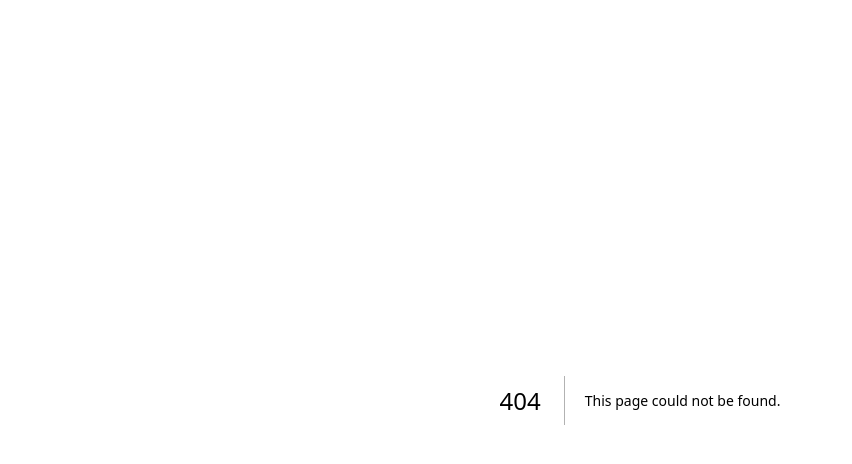
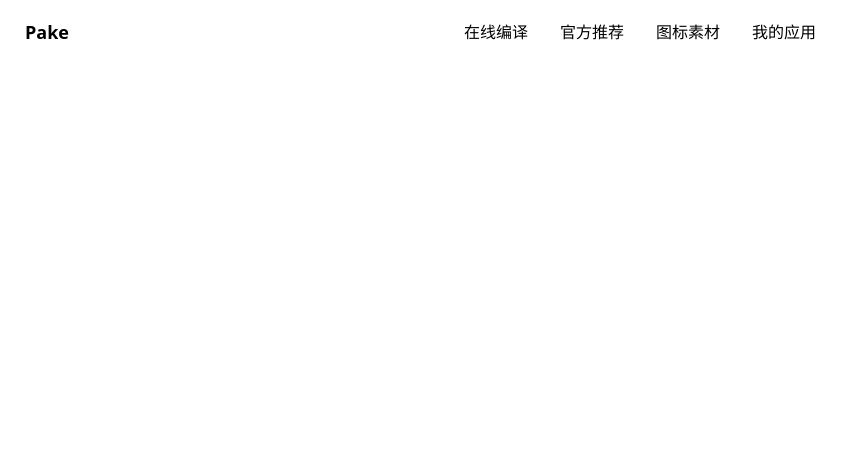
Before and after one commit to tw93/Pake, a Next.js app: page /components/navbar in a window 1280 px wide. Before the commit this address had no page. Shown: the top 464 px of the page, without its empty margins (0-852 px from the left). Built offline with nearby package versions, Linux system fonts and the light colour scheme.

Commit message:
:sparkles: 暂时提交

```diff
--- a/package.json
+++ b/package.json
@@ -1,5 +1,5 @@
 {
-  "name": "nextjs",
+  "name": "Pake",
   "version": "0.1.0",
   "private": true,
   "scripts": {
@@ -10,6 +10,7 @@
   },
   "dependencies": {
     "@next/font": "13.1.6",
+    "daisyui": "^2.50.0",
     "eslint": "8.32.0",
     "eslint-config-next": "13.1.6",
     "next": "13.1.6",
--- a/pages/_document.js
+++ b/pages/_document.js
@@ -2,7 +2,7 @@ import { Html, Head, Main, NextScript } from 'next/document'
 
 export default function Document() {
   return (
-    <Html lang="en">
+    <Html lang="en" data-theme='lofi'>
       <Head />
       <body>
         <Main />
--- /dev/null
+++ b/pages/components/navbar.js
@@ -0,0 +1,28 @@
+export default function Navbar({ children }) {
+  return (
+    <>
+      <div className="navbar bg-base-100">
+        <div className="navbar-start">
+          <a className="btn btn-ghost normal-case text-lg">Pake</a>
+        </div>
+        <div className="navbar-center flex">
+          <ul className="menu menu-horizontal px-1">
+            <li>
+              <a>在线编译</a>
+            </li>
+            <li>
+              <a>官方推荐</a>
+            </li>
+            <li>
+              <a>图标素材</a>
+            </li>
+            <li>
+              <a>我的应用</a>
+            </li>
+          </ul>
+        </div>
+        <div className="navbar-end"></div>
+      </div>
+    </>
+  );
+}
--- /dev/null
+++ b/pages/contributor.js
@@ -0,0 +1,3 @@
+export default function About() {
+  return <div>贡献者们</div>
+}
--- a/pages/index.js
+++ b/pages/index.js
@@ -2,6 +2,7 @@ import Head from 'next/head';
 import Image from 'next/image';
 import { Inter } from '@next/font/google';
 import styles from '@/styles/Home.module.css';
+import Navbar from './components/navbar';
 
 const inter = Inter({ subsets: ['latin'] });
 
@@ -15,108 +16,7 @@ export default function Home() {
         <link rel="icon" href="/favicon.ico" />
       </Head>
       <main className={styles.main}>
-        <div className={styles.description}>
-          <p>
-            Get started by editing&nbsp;
-            <code className={styles.code}>pages/index.js</code>
-          </p>
-          <div>
-            <a
-              href="https://vercel.com?utm_source=create-next-app&utm_medium=default-template&utm_campaign=create-next-app"
-              target="_blank"
-              rel="noopener noreferrer"
-            >
-              By{' '}
-              <Image
-                src="/vercel.svg"
-                alt="Vercel Logo"
-                className={styles.vercelLogo}
-                width={100}
-                height={24}
-                priority
-              />
-            </a>
-          </div>
-        </div>
-
-        <div className={styles.center}>
-          <Image
-            className={styles.logo}
-            src="/next.svg"
-            alt="Next.js Logo"
-            width={180}
-            height={37}
-            priority
-          />
-          <div className={styles.thirteen}>
-            <Image
-              src="/thirteen.svg"
-              alt="13"
-              width={40}
-              height={31}
-              priority
-            />
-          </div>
-        </div>
-
-        <div className={styles.grid}>
-          <a
-            href="https://nextjs.org/docs?utm_source=create-next-app&utm_medium=default-template&utm_campaign=create-next-app"
-            className={styles.card}
-            target="_blank"
-            rel="noopener noreferrer"
-          >
-            <h2 className={inter.className}>
-              Docs <span>-&gt;</span>
-            </h2>
-            <p className={inter.className}>
-              Find in-depth information about Next.js features and&nbsp;API.
-            </p>
-          </a>
-
-          <a
-            href="https://nextjs.org/learn?utm_source=create-next-app&utm_medium=default-template&utm_campaign=create-next-app"
-            className={styles.card}
-            target="_blank"
-            rel="noopener noreferrer"
-          >
-            <h2 className={inter.className}>
-              Learn <span>-&gt;</span>
-            </h2>
-            <p className={inter.className}>
-              Learn about Next.js in an interactive course with&nbsp;quizzes!
-            </p>
-          </a>
-
-          <a
-            href="https://vercel.com/templates?framework=next.js&utm_source=create-next-app&utm_medium=default-template&utm_campaign=create-next-app"
-            className={styles.card}
-            target="_blank"
-            rel="noopener noreferrer"
-          >
-            <h2 className={inter.className}>
-              Templates <span>-&gt;</span>
-            </h2>
-            <p className={inter.className}>
-              Discover and deploy boilerplate example Next.js&nbsp;projects.
-            </p>
-          </a>
-
-          <a
-            href="https://vercel.com/new?utm_source=create-next-app&utm_medium=default-template&utm_campaign=create-next-app"
-            className={styles.card}
-            target="_blank"
-            rel="noopener noreferrer"
-          >
-            <h2 className={inter.className}>
-              Deploy <span>-&gt;</span>
-            </h2>
-            <p className={inter.className}>
-              Instantly deploy your Next.js site to a shareable URL
-              with&nbsp;Vercel.
-            </p>
-          </a>
-        </div>
+        <Navbar />
       </main>
     </>
   );
--- /dev/null
+++ b/pages/myapp.js
@@ -0,0 +1,3 @@
+export default function About() {
+  return <div>我的应用</div>
+}
--- /dev/null
+++ b/pages/recommend.js
@@ -0,0 +1,3 @@
+export default function About() {
+  return <div>官方推荐</div>
+}
--- a/styles/Home.module.css
+++ b/styles/Home.module.css
@@ -3,7 +3,7 @@
   flex-direction: column;
   justify-content: space-between;
   align-items: center;
-  padding: 6rem;
+  padding: 0 50px;
   min-height: 100vh;
 }
 
--- a/styles/globals.css
+++ b/styles/globals.css
@@ -4,77 +4,10 @@
 
 :root {
   --max-width: 1100px;
-  --border-radius: 12px;
+  --border-radius: 6px;
   --font-mono: ui-monospace, Menlo, Monaco, 'Cascadia Mono', 'Segoe UI Mono',
     'Roboto Mono', 'Oxygen Mono', 'Ubuntu Monospace', 'Source Code Pro',
     'Fira Mono', 'Droid Sans Mono', 'Courier New', monospace;
-
-  --foreground-rgb: 0, 0, 0;
-  --background-start-rgb: 214, 219, 220;
-  --background-end-rgb: 255, 255, 255;
-
-  --primary-glow: conic-gradient(
-    from 180deg at 50% 50%,
-    #16abff33 0deg,
-    #0885ff33 55deg,
-    #54d6ff33 120deg,
-    #0071ff33 160deg,
-    transparent 360deg
-  );
-  --secondary-glow: radial-gradient(
-    rgba(255, 255, 255, 1),
-    rgba(255, 255, 255, 0)
-  );
-
-  --tile-start-rgb: 239, 245, 249;
-  --tile-end-rgb: 228, 232, 233;
-  --tile-border: conic-gradient(
-    #00000080,
-    #00000040,
-    #00000030,
-    #00000020,
-    #00000010,
-    #00000010,
-    #00000080
-  );
-
-  --callout-rgb: 238, 240, 241;
-  --callout-border-rgb: 172, 175, 176;
-  --card-rgb: 180, 185, 188;
-  --card-border-rgb: 131, 134, 135;
-}
-
-@media (prefers-color-scheme: dark) {
-  :root {
-    --foreground-rgb: 255, 255, 255;
-    --background-start-rgb: 0, 0, 0;
-    --background-end-rgb: 0, 0, 0;
-
-    --primary-glow: radial-gradient(rgba(1, 65, 255, 0.4), rgba(1, 65, 255, 0));
-    --secondary-glow: linear-gradient(
-      to bottom right,
-      rgba(1, 65, 255, 0),
-      rgba(1, 65, 255, 0),
-      rgba(1, 65, 255, 0.3)
-    );
-
-    --tile-start-rgb: 2, 13, 46;
-    --tile-end-rgb: 2, 5, 19;
-    --tile-border: conic-gradient(
-      #ffffff80,
-      #ffffff40,
-      #ffffff30,
-      #ffffff20,
-      #ffffff10,
-      #ffffff10,
-      #ffffff80
-    );
-
-    --callout-rgb: 20, 20, 20;
-    --callout-border-rgb: 108, 108, 108;
-    --card-rgb: 100, 100, 100;
-    --card-border-rgb: 200, 200, 200;
-  }
 }
 
 * {
@@ -91,21 +24,9 @@ body {
 
 body {
   color: rgb(var(--foreground-rgb));
-  background: linear-gradient(
-      to bottom,
-      transparent,
-      rgb(var(--background-end-rgb))
-    )
-    rgb(var(--background-start-rgb));
 }
 
 a {
   color: inherit;
   text-decoration: none;
 }
-
-@media (prefers-color-scheme: dark) {
-  html {
-    color-scheme: dark;
-  }
-}
--- a/tailwind.config.js
+++ b/tailwind.config.js
@@ -1,12 +1,26 @@
 /** @type {import('tailwindcss').Config} */
 module.exports = {
   content: [
-    "./app/**/*.{js,ts,jsx,tsx}",
-    "./pages/**/*.{js,ts,jsx,tsx}",
-    "./components/**/*.{js,ts,jsx,tsx}",
+    './app/**/*.{js,ts,jsx,tsx}',
+    './pages/**/*.{js,ts,jsx,tsx}',
+    './components/**/*.{js,ts,jsx,tsx}',
   ],
   theme: {
     extend: {},
   },
-  plugins: [],
-}
+  plugins: [require('daisyui')],
+  daisyui: {
+    styled: true,
+    themes: [{
+      'lofi': {
+        ...require('daisyui/src/colors/themes')['[data-theme=lofi]'],
+        primary: "#010101",
+        "primary-content": "#ffffff",
+        "--rounded-btn": "6px",
+      }
+    }],
+    base: true,
+    utils: true,
+    log: false,
+  },
+};
```
Also changed, not shown: pages/components/footer.js (added), pages/components/layout.js (added), 1 other file (tests, documents, lock files or other folders).
